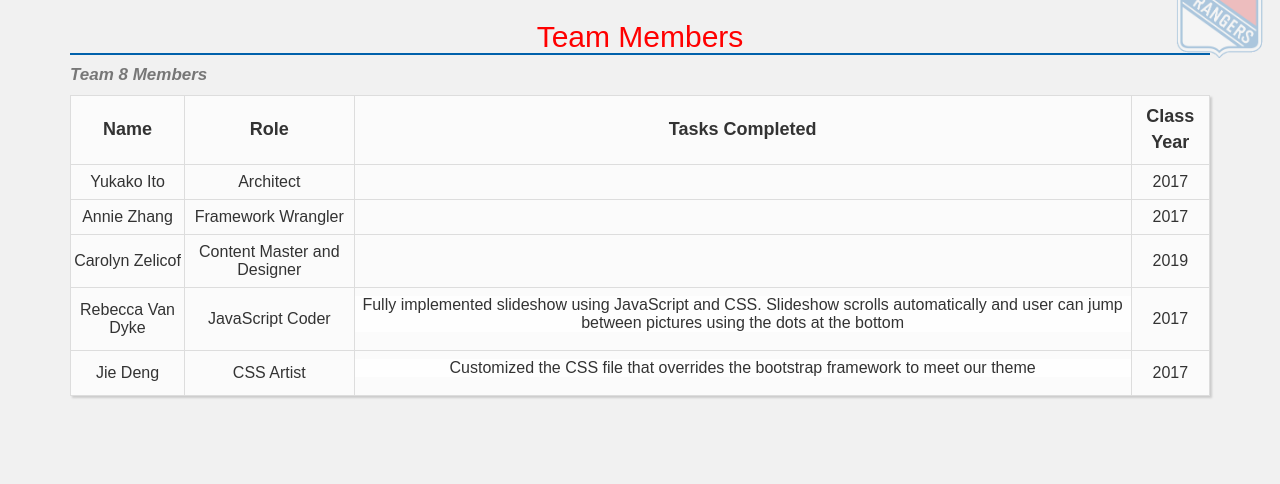
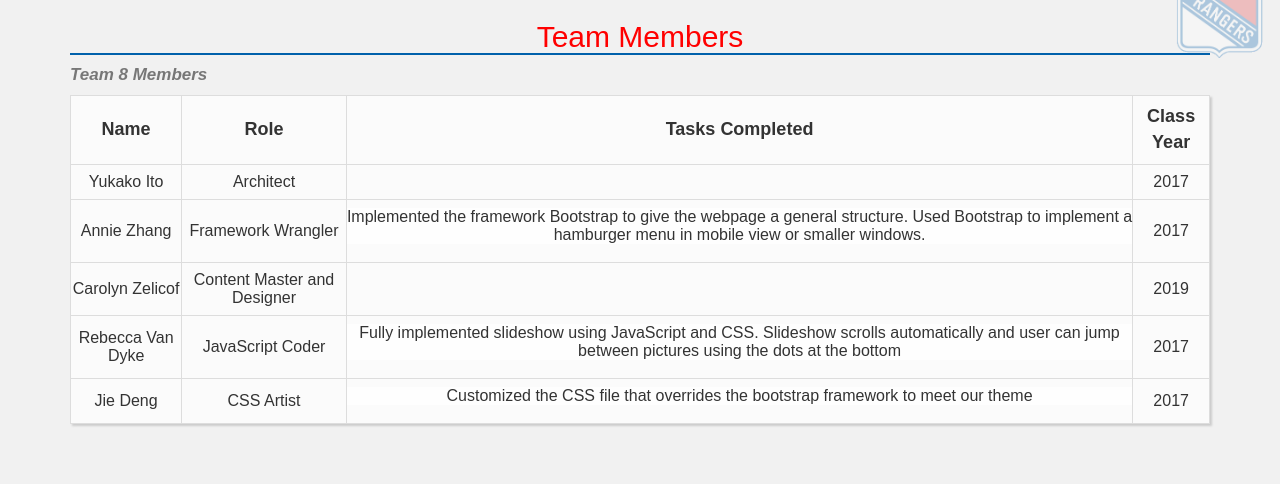
Before and after one commit to yito2/team8-website, a PHP site: page /Colophon.php in a window 1280 px wide. Shown: the part 52-536 px from the top of the page. Run offline with PHP 8.4, Linux system fonts and the light colour scheme.

Commit message:
Updated Annie's description

```diff
--- a/Colophon.php
+++ b/Colophon.php
@@ -32,7 +32,7 @@
 				<tr class="trow">
 					<td class="tdescription">Annie Zhang</td>
 					<td class="tdescription">Framework Wrangler</td>
-					<td class="tdescription"><p></p></td>
+					<td class="tdescription"><p>Implemented the framework Bootstrap to give the webpage a general structure. Used Bootstrap to implement a hamburger menu in mobile view or smaller windows.</p></td>
 					<td class="tdescription">2017</td>
 				</tr>
 				<tr class="trow">
```
